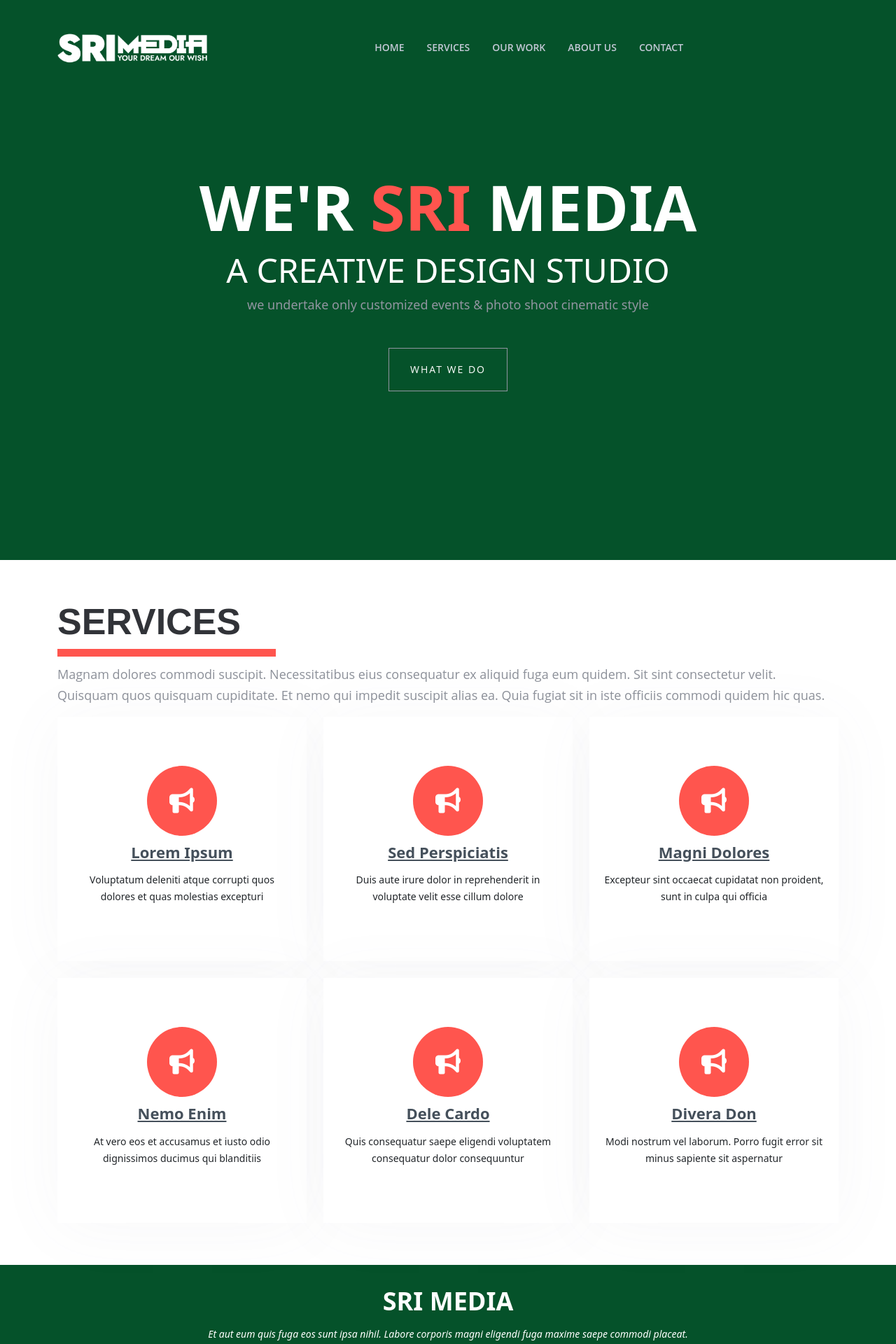
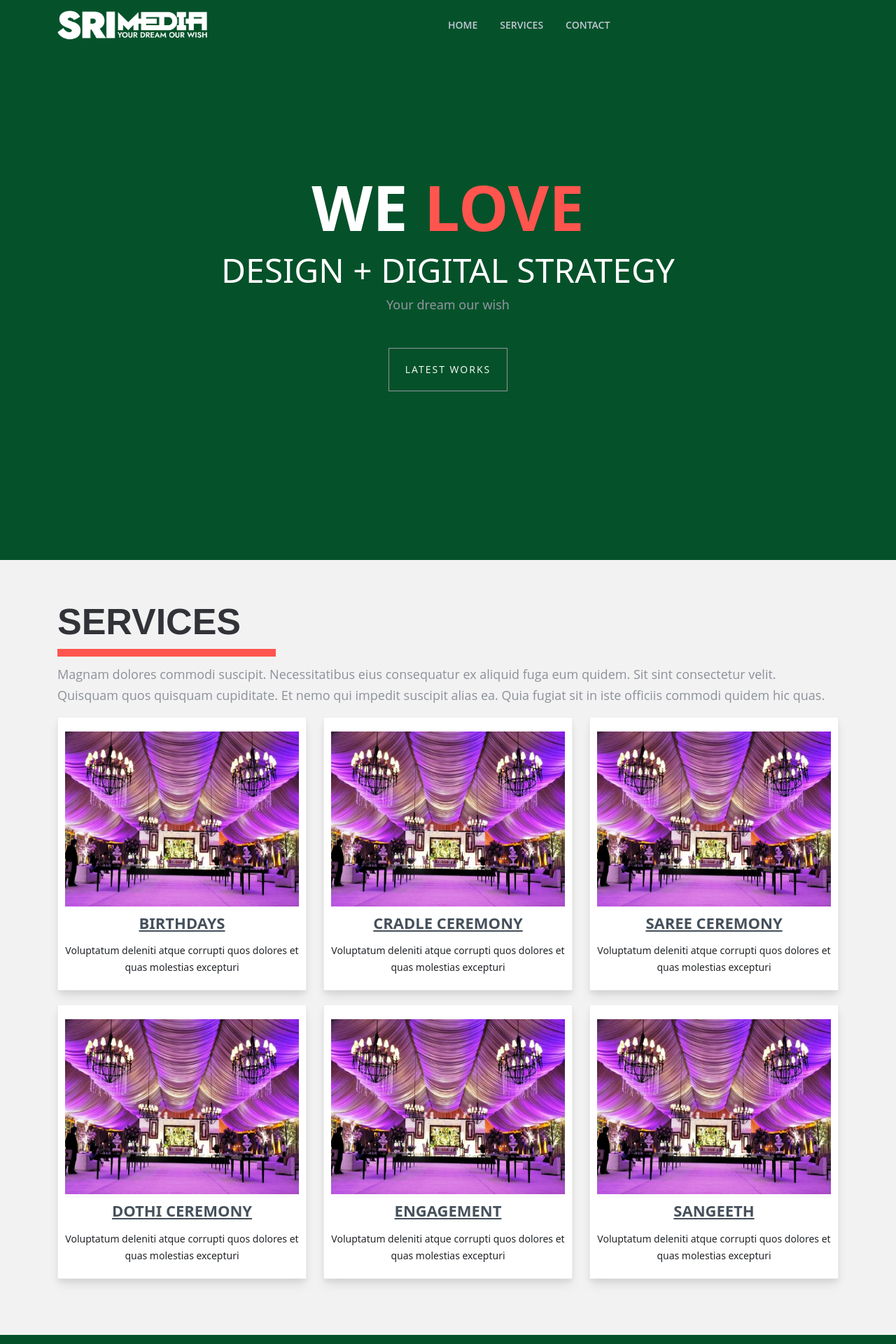
Before and after one commit to ram6840/sri-media, an Angular app: page / in a window 1280 px wide. Shown: the top 1920 px of the page at 70% size. Built offline with nearby package versions, Linux system fonts and the light colour scheme.

Commit message:
first commit

```diff
--- a/src/app/components/home-page/home-page.component.html
+++ b/src/app/components/home-page/home-page.component.html
@@ -1,37 +1,40 @@
 <div class="container-fluid p-0 h-100">
-    <div class="menu">
-        <nav class="navbar navbar-expand-lg ">
+    <div class="menu " id="menu">
+        <nav class="navbar navbar-expand-lg " id="navbar-example2">
             <div class="container">
               <!-- <a class="navbar-brand" href="#">Navbar</a> -->
               <div class="navbar-brand logo">
                 <img class="logo-img" src="./assets/images/sri-media-logo2.png" alt="logo">
               </div>
-              <button class="navbar-toggler" type="button" data-bs-toggle="collapse" data-bs-target="#navbarSupportedContent" aria-controls="navbarSupportedContent" aria-expanded="false" aria-label="Toggle navigation">
-                <span class="navbar-toggler-icon"></span>
+              <button class="navbar-toggler" type="button" data-bs-toggle="collapse" data-bs-target="#navbarSupportedContent" aria-controls="navbarSupportedContent" aria-expanded="false" aria-label="Toggle navigation" id="navbar-toggler">
+                <span></span>
+                <span></span>
+                <span></span>
               </button>
               <div class="collapse navbar-collapse" id="navbarSupportedContent">
-                <ul class="navbar-nav mx-auto mb-2 mb-lg-0">
-                  <li class="nav-item">
-                    <a class="nav-link " aria-current="page" href="#">HOME</a>
+                <ul class="navbar-nav mx-auto mb-2 mb-lg-0  nav-pills">
+                  <li class="nav-item" (click)="closeDropdownOnSmallScreen()">
+                    <a class="nav-link " aria-current="#banner" href="#banner">HOME</a>
                   </li>
-                  <li class="nav-item">
-                    <a class="nav-link " aria-current="page" href="#">SERVICES</a>
+                  <li class="nav-item" (click)="closeDropdownOnSmallScreen()">
+                    <a class="nav-link " aria-current="#services" href="#services">SERVICES</a>
                   </li>
-                  <li class="nav-item">
+                  <!-- <li class="nav-item">
                     <a class="nav-link " aria-current="page" href="#">OUR WORK</a>
                   </li>
                   <li class="nav-item">
                     <a class="nav-link " aria-current="page" href="#">ABOUT US</a>
-                  </li>
-                  <li class="nav-item">
-                    <a class="nav-link" aria-current="page" href="#">CONTACT</a>
+                  </li> -->
+                  <li class="nav-item" (click)="closeDropdownOnSmallScreen()">
+                    <a class="nav-link" aria-current="#footer" href="#footer">CONTACT</a>
                   </li>
                 </ul>
               </div>
             </div>
           </nav>
     </div>
-      <div class="banner">
+    <div class="h-100" data-bs-spy="scroll" data-bs-target="#navbar-example2" data-bs-offset="0">
+        <div class="banner" id="banner">
             <div id="carouselExampleAutoplaying" class="carousel slide  h-100" data-bs-ride="carousel">
                 <div class="carousel-inner h-100 ">
                   <div class="carousel-item active h-100">
@@ -39,7 +42,7 @@
                     <h2>WE'R <span>SRI</span> MEDIA</h2>
                     <h3>A Creative design studio</h3>
                     <p class="m-0 mb-5">we undertake only customized events & photo shoot cinematic style</p>
-                <a href="#" class="btn-link ">What we do</a>
+                    <a href="#services" class="btn-link ">What we do</a>
                     </div>
                   </div>
                   <div class="carousel-item h-100">
@@ -47,7 +50,7 @@
                         <h2>We <span>Love</span></h2>
                         <h3>Design + Digital Strategy</h3>
                         <p class="m-0  mb-5">Your dream our wish</p>
-                    <a href="#" class="btn-link ">Latest works</a>
+                        <a href="#services" class="btn-link ">Latest works</a>
                     </div>
                   </div>
                 </div>
@@ -62,64 +65,76 @@
               </div>
 
               <div class="row">
-
-            <div class="col-lg-4 col-md-6 d-flex align-items-stretch" data-aos="zoom-in" data-aos-delay="100">
+                <div class="col-lg-4 col-md-6 d-flex align-items-center" >
                   <div class="icon-box">
-                <div class="icon">
-                  <i class="fa fa-bullhorn "></i>
+                      <!-- <div class="icon">
+                        <i class="fa-solid fa-cake-candles"></i>
+                    </div> -->
+                    <div class="evnt-img">
+                        <img src="./assets/images/EventManagement.jpg" alt="">
                     </div>
-                <h4><a href="">Lorem Ipsum</a></h4>
+                    <h4><a href="">BIRTHDAYS</a></h4>
                     <p>Voluptatum deleniti atque corrupti quos dolores et quas molestias excepturi</p>
                   </div>
                 </div>
-
-            <div class="col-lg-4 col-md-6 d-flex align-items-stretch mt-4 mt-md-0" data-aos="zoom-in" data-aos-delay="200">
+                <div class="col-lg-4 col-md-6 d-flex align-items-center" >
                   <div class="icon-box">
-                <div class="icon">
-                    <i class="fa fa-bullhorn "></i>
+                      <!-- <div class="icon">
+                        <i class="fa-solid fa-cake-candles"></i>
+                    </div> -->
+                    <div class="evnt-img">
+                        <img src="./assets/images/EventManagement.jpg" alt="">
                     </div>
-                <h4><a href="">Sed Perspiciatis</a></h4>
-                <p>Duis aute irure dolor in reprehenderit in voluptate velit esse cillum dolore</p>
+                    <h4><a href="">CRADLE CEREMONY</a></h4>
+                    <p>Voluptatum deleniti atque corrupti quos dolores et quas molestias excepturi</p>
                   </div>
                 </div>
-
-            <div class="col-lg-4 col-md-6 d-flex align-items-stretch mt-4 mt-lg-0" data-aos="zoom-in" data-aos-delay="300">
+                <div class="col-lg-4 col-md-6 d-flex align-items-center" >
                   <div class="icon-box">
-                <div class="icon">
-                    <i class="fa fa-bullhorn "></i>
+                      <!-- <div class="icon">
+                        <i class="fa-solid fa-cake-candles"></i>
+                    </div> -->
+                    <div class="evnt-img">
+                        <img src="./assets/images/EventManagement.jpg" alt="">
                     </div>
-                <h4><a href="">Magni Dolores</a></h4>
-                <p>Excepteur sint occaecat cupidatat non proident, sunt in culpa qui officia</p>
+                    <h4><a href="">SAREE CEREMONY</a></h4>
+                    <p>Voluptatum deleniti atque corrupti quos dolores et quas molestias excepturi</p>
                   </div>
                 </div>
-
-            <div class="col-lg-4 col-md-6 d-flex align-items-stretch mt-4" data-aos="zoom-in" data-aos-delay="100">
+                <div class="col-lg-4 col-md-6 d-flex align-items-center" >
                   <div class="icon-box">
-                <div class="icon">
-                    <i class="fa fa-bullhorn "></i>
+                      <!-- <div class="icon">
+                        <i class="fa-solid fa-cake-candles"></i>
+                    </div> -->
+                    <div class="evnt-img">
+                        <img src="./assets/images/EventManagement.jpg" alt="">
                     </div>
-                <h4><a href="">Nemo Enim</a></h4>
-                <p>At vero eos et accusamus et iusto odio dignissimos ducimus qui blanditiis</p>
+                    <h4><a href="">DOTHI CEREMONY</a></h4>
+                    <p>Voluptatum deleniti atque corrupti quos dolores et quas molestias excepturi</p>
                   </div>
                 </div>
-
-            <div class="col-lg-4 col-md-6 d-flex align-items-stretch mt-4" data-aos="zoom-in" data-aos-delay="200">
+                <div class="col-lg-4 col-md-6 d-flex align-items-center" >
                   <div class="icon-box">
-                <div class="icon">
-                    <i class="fa fa-bullhorn "></i>
+                     <!-- <div class="icon">
+                        <i class="fa-solid fa-cake-candles"></i>
+                    </div> -->
+                    <div class="evnt-img">
+                        <img src="./assets/images/EventManagement.jpg" alt="">
                     </div>
-                <h4><a href="">Dele Cardo</a></h4>
-                <p>Quis consequatur saepe eligendi voluptatem consequatur dolor consequuntur</p>
+                    <h4><a href="">ENGAGEMENT</a></h4>
+                    <p>Voluptatum deleniti atque corrupti quos dolores et quas molestias excepturi</p>
                   </div>
                 </div>
-
-            <div class="col-lg-4 col-md-6 d-flex align-items-stretch mt-4" data-aos="zoom-in" data-aos-delay="300">
+                <div class="col-lg-4 col-md-6 d-flex align-items-center" >
                   <div class="icon-box">
-                <div class="icon">
-                    <i class="fa fa-bullhorn "></i>
+                    <!-- <div class="icon">
+                        <i class="fa-solid fa-cake-candles"></i>
+                    </div> -->
+                    <div class="evnt-img">
+                        <img src="./assets/images/EventManagement.jpg" alt="">
                     </div>
-                <h4><a href="">Divera Don</a></h4>
-                <p>Modi nostrum vel laborum. Porro fugit error sit minus sapiente sit aspernatur</p>
+                    <h4><a href="">SANGEETH</a></h4>
+                    <p>Voluptatum deleniti atque corrupti quos dolores et quas molestias excepturi</p>
                   </div>
                 </div>
 
@@ -142,3 +157,4 @@
             </div>
           </footer>
     </div>
+</div>
--- a/src/app/components/home-page/home-page.component.scss
+++ b/src/app/components/home-page/home-page.component.scss
@@ -4,11 +4,11 @@
     width: auto;
 }
 .menu{
-    position: absolute;
+    position: fixed;
     z-index: 9999;
-    margin-top: 20px;
     left: 0px;
     right: 0px;
+    background-color: #05522A;
 }
 .navbar-nav .nav-item .nav-link{
     color: #c3c8d6;
@@ -17,10 +17,53 @@
     font-size: 14px;
     font-weight: 600;
     text-transform: uppercase;
-    padding: 31px 16px;
+    padding:16px;
     line-height: 18px;
     text-align: center;
 }
+.menu .nav-pills .nav-link.active{
+    background-color:unset;
+}
+.menu.top-fixed .nav-pills .nav-link.active{
+    background-color: #97BC62;
+    color: #FFF;
+}
+.navbar-toggler{
+    box-shadow: none;
+    border: 0;
+}
+ .navbar-toggler span {
+    display: block;
+    width: 25px;
+    height: 2px;
+    margin: 6px auto;
+    background: #fff;
+    transition: all .6s cubic-bezier(0.250, 0.100, 0.250, 1.000);
+}
+/* rotate first span */
+ .navbar-toggler span:first-of-type {
+    transform: rotate(45deg) translate(6px, 6px);
+}
+
+/* hide second span */
+ .navbar-toggler span:nth-of-type(2) {
+    opacity: 0;
+}
+
+/* rotate third span */
+ .navbar-toggler span:last-of-type {
+    transform: rotate(-45deg) translate(5px, -5px);
+}
+
+.navbar-toggler.collapsed span {
+    transform: none;
+    opacity: 1;
+}
+.navbar-toggler[aria-expanded="false"] span {
+    transform: none;
+    opacity: 1;
+}
+
 .banner{
     height: 100%;
     // background: url(../../../../src/assets/images/background.jpg);
@@ -90,20 +133,18 @@
     color: #ff554e;
     border-color: #ff554e;
 }
-// .slide-left {
-//     animation: 1.2s slide-left;
-//   }
-//   @keyframes slide-left {
-//     from {
-//       margin-left: 100%;
-//     }
-//     to {
-//       margin-left: 0%;
-//     }
-//   }
+.slide-left {
+    animation-delay: 1.5s;
+    transform: scale(1) translateX(0);
+    transition: all 0.6s;
+  }
+
 /*--------------------------------------------------------------
 # Services
 --------------------------------------------------------------*/
+.services{
+    background-color: #f2f2f2;
+}
 .heading h2 {
     padding-bottom: 35px;
     padding-right: 50px;
@@ -136,10 +177,12 @@
 
 .services .icon-box {
     text-align: center;
-    padding: 70px 20px 80px 20px;
+    padding: 20px 10px;
     transition: all ease-in-out 0.3s;
-    background: #fff;
-    box-shadow: 0px 5px 90px 0px rgba(110, 123, 131, 0.05);
+    background-color: #fff;
+    border: 1px solid #eee;
+    box-shadow: rgba(0, 0, 0, 0.1) 0px 10px 15px -3px, rgba(0, 0, 0, 0.05) 0px 4px 6px;
+    margin-bottom: 20px;
   }
 
   .services .icon-box .icon {
@@ -156,6 +199,16 @@
     color: #fff;
     border-radius: 50%;
   }
+  .services .evnt-img {
+    margin: 0 auto;
+    width: 100%;
+    height: 250px;
+  }
+  .services .evnt-img img{
+    height: 100%;
+    width: 100%;
+  }
+
 
   .services .icon-box .icon i {
     font-size: 36px;
@@ -287,12 +340,11 @@
 		font-size: 16px;
 	}
 	.navbar-nav{
-		position: absolute;
 		width: 100%;
-		left: 0;
 		color:#fff;
 		background:#181a1c;
 		text-align:center;
+        padding-block: 20px;
 	}
 	.nav > li > a {
 		display:block;
@@ -306,10 +358,6 @@
 		padding:15px 0 !important;
 		color:#fff !important;
 	}
-	.navbar-nav > li> a:hover{
-		background:#000 !important;
-	}
-
 	.carousel-item h2,
 	.carousel-item h3,
 	.carousel-item p {
```
Also changed, not shown: src/app/components/home-page/home-page.component.ts (+29 -2 lines), src/assets/images/EventManagement.jpg (added), src/assets/images/docisn_logo.png (deleted), 5 other files (tests, documents, lock files or other folders). Lines whose indentation alone changed are shown as unchanged.
